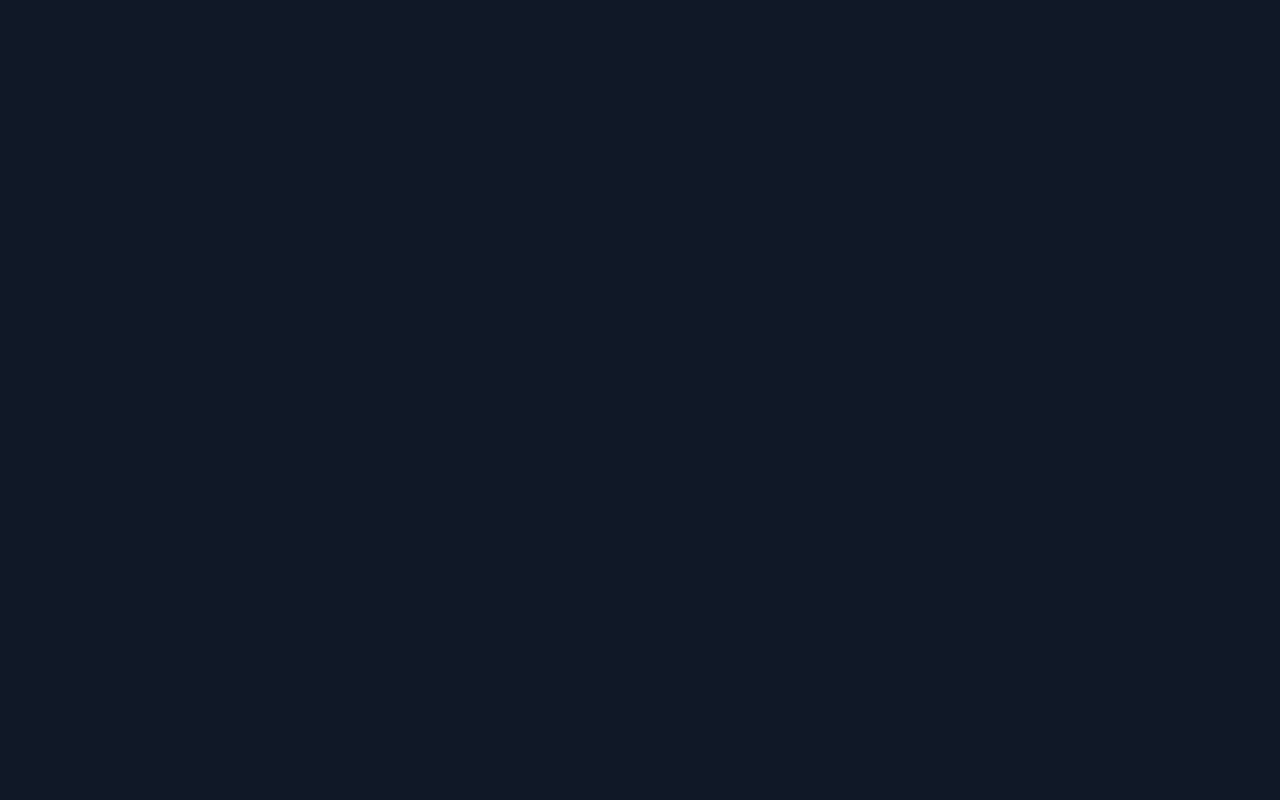
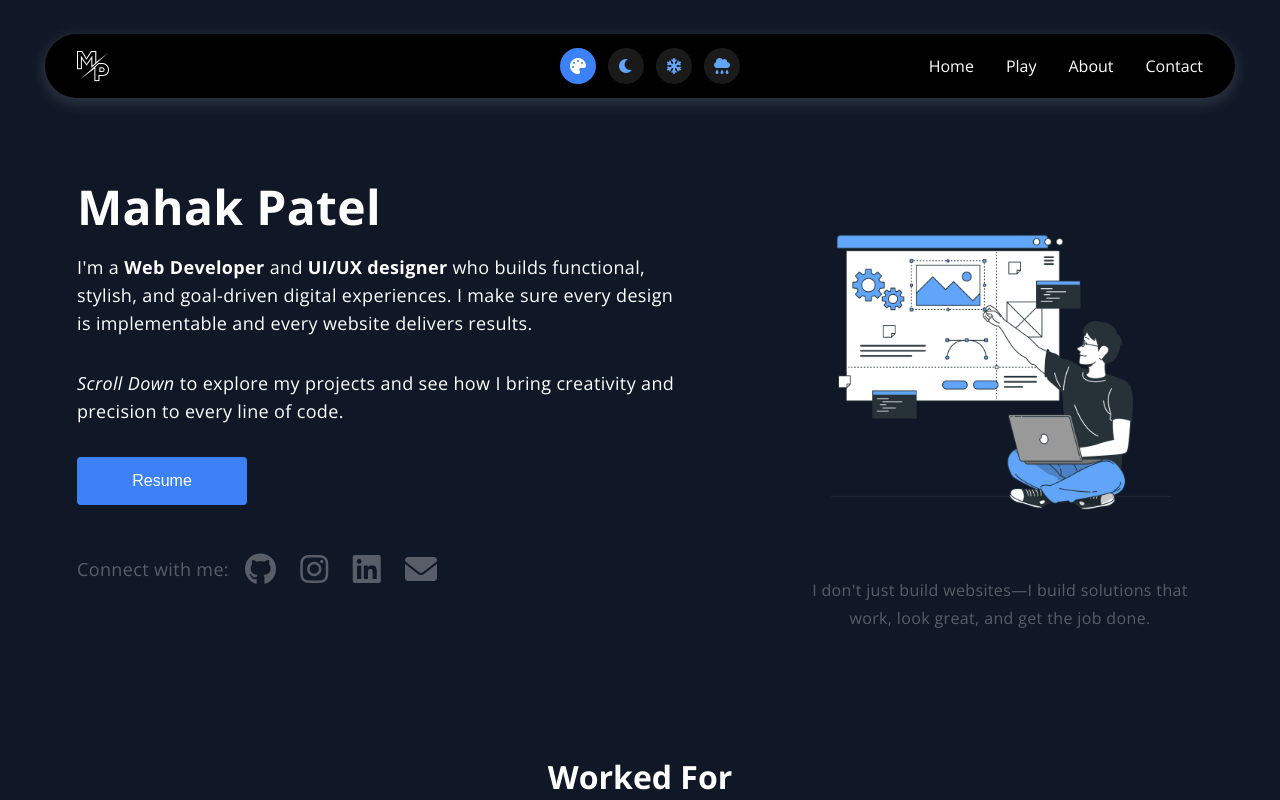
Before and after one commit to Oyemahak/Mahak, a React (Vite) app: page / in a window 1280 px wide. Shown: the top 800 px of the page. Built offline with nearby package versions, Linux system fonts and the light colour scheme.

Commit message:
Now working perfectly everything both the places.

```diff
--- a/src/main.jsx
+++ b/src/main.jsx
@@ -24,9 +24,13 @@
 // ✅ Theme & interaction scripts for rain, moon, snow, etc.
 import './js/main.js';
 
+// 🌍 Set basename only for GitHub Pages
+const isGitHubPages = import.meta.env.BASE_URL !== '/';
+const baseName = isGitHubPages ? '/mahak' : '';
+
 // 🌟 Render the app!
 ReactDOM.createRoot(document.getElementById('root')).render(
-  <BrowserRouter basename="/mahak">
+  <BrowserRouter basename={baseName}>
     <App />
   </BrowserRouter>
 );
```
